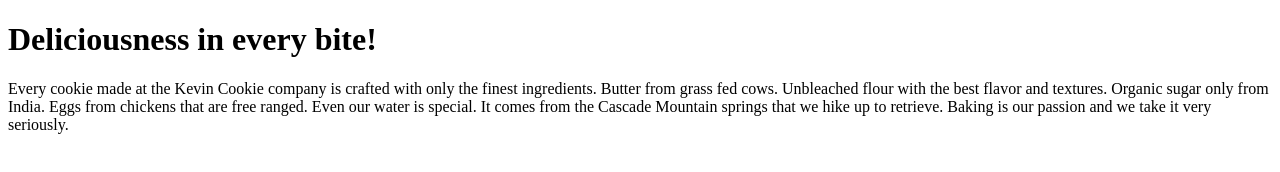
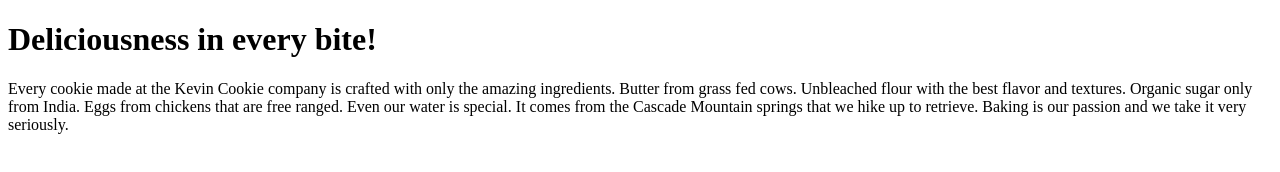
Before and after one commit to kingtogar/KingTogar.com, a plain HTML site: page index.htm in a window 1280 px wide. Drawn offline with Linux system fonts and the light colour scheme.

Commit message:
update index text

```diff
--- a/index.htm
+++ b/index.htm
@@ -3,7 +3,7 @@
 <body>
 
 <h1>Deliciousness in every bite!</h1>
-<p>Every cookie made at the Kevin Cookie company is crafted with only the finest ingredients. Butter from grass fed cows. Unbleached flour with the best flavor and textures. Organic sugar only from India. Eggs from chickens that are free ranged. Even our water is special. It comes from the Cascade Mountain springs that we hike up to retrieve. Baking is our passion and we take it very seriously.</p>
+<p>Every cookie made at the Kevin Cookie company is crafted with only the amazing ingredients. Butter from grass fed cows. Unbleached flour with the best flavor and textures. Organic sugar only from India. Eggs from chickens that are free ranged. Even our water is special. It comes from the Cascade Mountain springs that we hike up to retrieve. Baking is our passion and we take it very seriously.</p>
 
 </body>
 </html>
```
